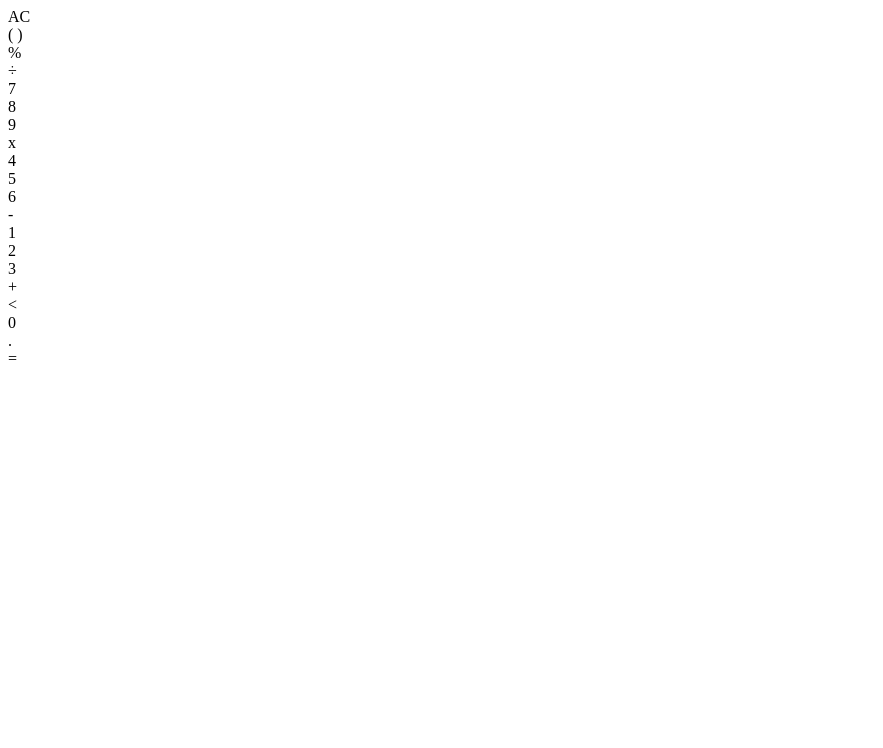
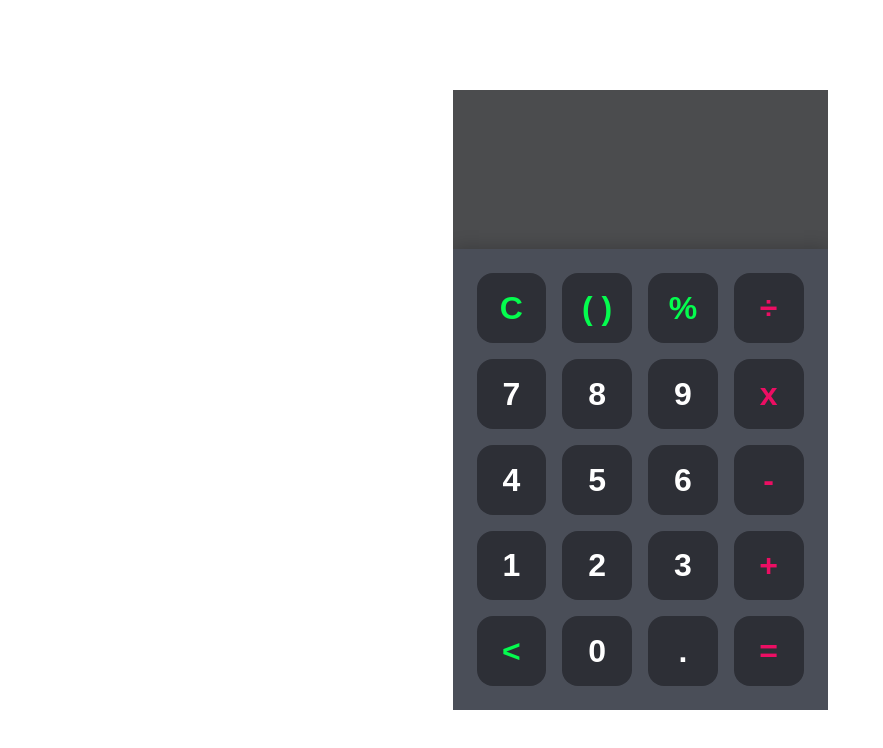
Before and after one commit to Sasas28/calculator, a plain HTML site: page index.html in a window 1280 px wide. Shown: the whole page, without its empty margins (0-883 px from the left). Drawn offline with Linux system fonts and the light colour scheme.

Commit message:
added styling to my calculator

```diff
--- a/index.html
+++ b/index.html
@@ -17,7 +17,7 @@
 
             <div class="keys">
                 <div data-key="clear" class="key action">
-					<span>AC</span>
+					<span>C</span>
 				</div>
 
 				<div data-key="brackets" class="key action">
--- a/style.css
+++ b/style.css
@@ -0,0 +1,111 @@
+* {
+	margin: 0;
+	padding: 0;
+	box-sizing: border-box;
+	font-family: sans-serif;
+}
+
+main {
+	display: flex;
+	justify-content: center;
+	align-items: center;
+	height: 100vh;
+}
+
+.calculator {
+	background-color: #4b4c4e;
+	max-width: 375px;
+	height: 620px;
+	display: flex;
+	flex-direction: column;
+	overflow: hidden;
+    flex: 1 1 0%;
+}
+
+.display {
+	height: 160px;
+	padding: 1.5rem;
+	display: flex;
+	justify-content: flex-end;
+	align-items: flex-end;
+	color: white;
+	text-align: right;
+}
+
+.display .content {
+	display: flex;
+	flex-direction: column;
+	justify-content: flex-end;
+	width: 100%;
+	max-width: 100%;
+	overflow: auto;
+}
+
+.display .input {
+	width: 100%;
+	font-size: 1.25rem;
+	margin-bottom: 0.5rem;
+}
+
+.display .output {
+	font-size: 3rem;
+	font-weight: 700;
+	width: 100%;
+	white-space: nowrap;
+}
+
+.display .operator {
+	color: #EB6666;
+}
+
+.display .brackets,
+.display .percent {
+	color: #26FED7;
+}
+
+.keys {
+	background-color: #4a4e58;
+	padding: 1.5rem;
+
+	display: grid;
+	grid-template-columns: repeat(4, 1fr);
+	grid-template-rows: repeat(5, 1fr);
+	grid-gap: 1rem;
+	box-shadow: 0px -2px 16px rgba(0, 0, 0, 0.2);
+}
+
+.keys .key {
+	position: relative;
+	cursor: pointer;
+
+	display: block;
+	height: 0;
+	padding-top: 100%;
+	background-color: #2d2f36;
+	border-radius: 1rem;
+	transition: 0.2s;
+	user-select: none;
+}
+
+.keys .key span {
+	position: absolute;
+	top: 50%;
+	left: 50%;
+	transform: translate(-50%, -50%);
+
+	font-size: 2rem;
+	font-weight: 700;
+	color: #FFF;
+}
+
+.keys .key:hover {
+	box-shadow: inset 0px 0px 8px rgba(0, 0, 0, 0.2);
+}
+
+.keys .key.operator span {
+	color: #ec0e63;
+}
+
+.keys .key.action span {
+	color: #04fc4e;
+}
```
